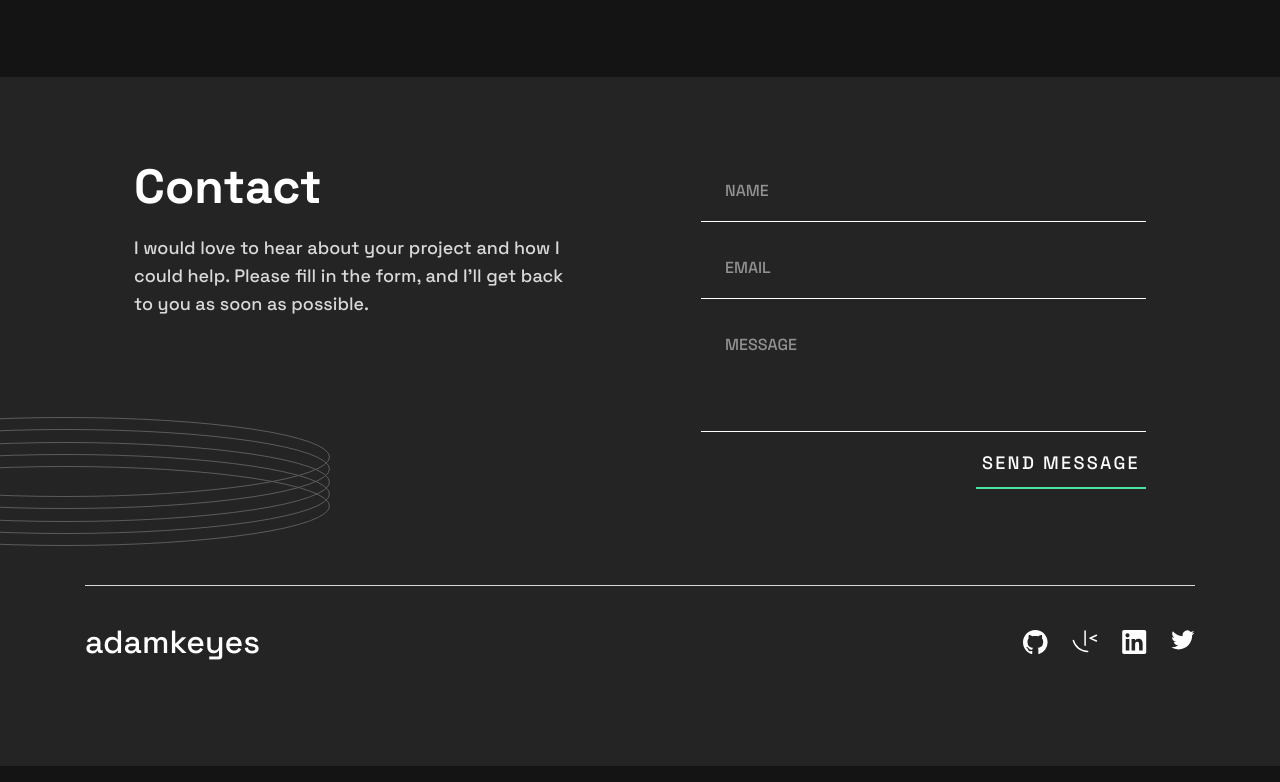
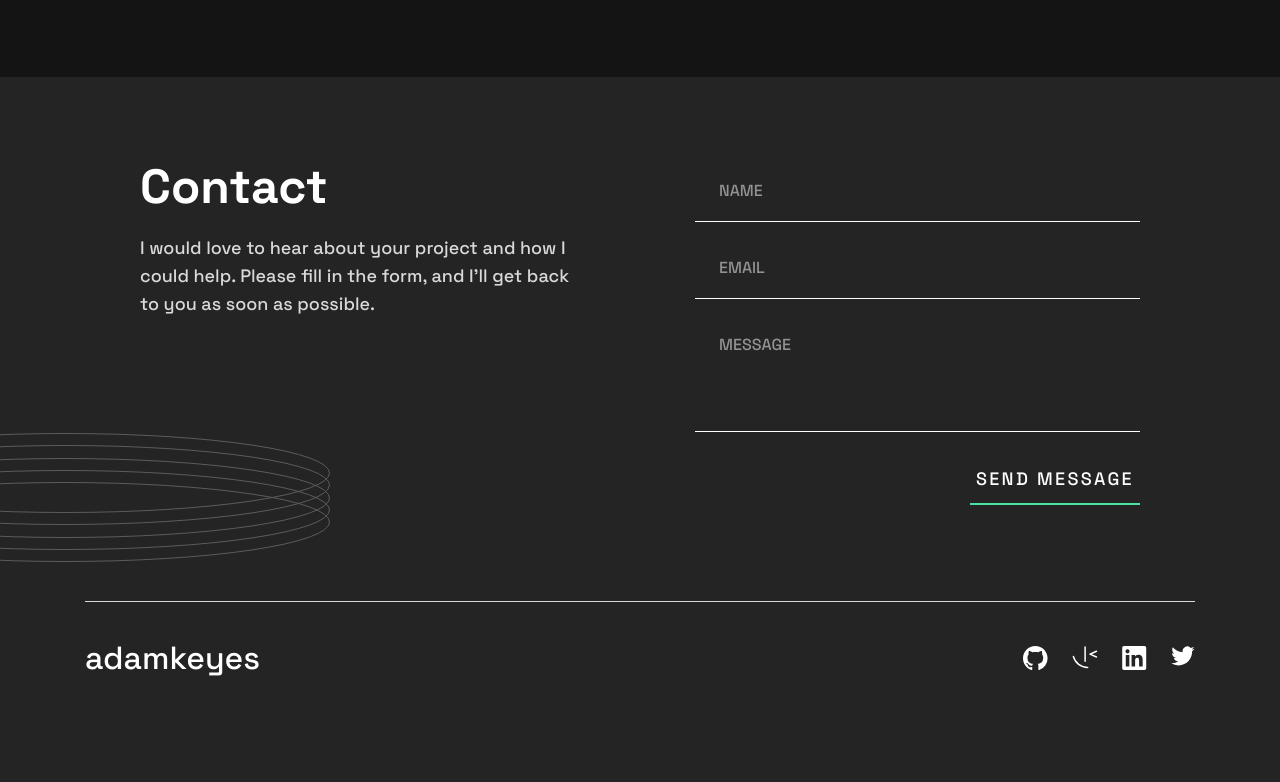
Before and after one commit to lexsac/single-page-portfolio, a plain HTML site: page index.html in a window 1280 px wide. Shown: the part 3069-3851 px from the top of the page. Drawn offline with Linux system fonts and the light colour scheme.

Commit message:
Margin on form button

```diff
--- a/style.css
+++ b/style.css
@@ -661,6 +661,7 @@ h1 > span {
 .contact__wrapper {
     flex-direction: column;
     justify-content: center;
+    gap: 0;
     padding-bottom: 5rem;
     padding-top: 3.75rem;
     border-bottom: 1px solid var(--clr-gray);
@@ -683,6 +684,10 @@ h1 > span {
 .contact__form-field {
     margin-bottom: 1rem;
     position: relative;
+}
+
+.contact__form-field:last-child {
+    margin-top: 2rem;
 }
 
 .contact__form-field > input, .contact__form-field > textarea {
```
